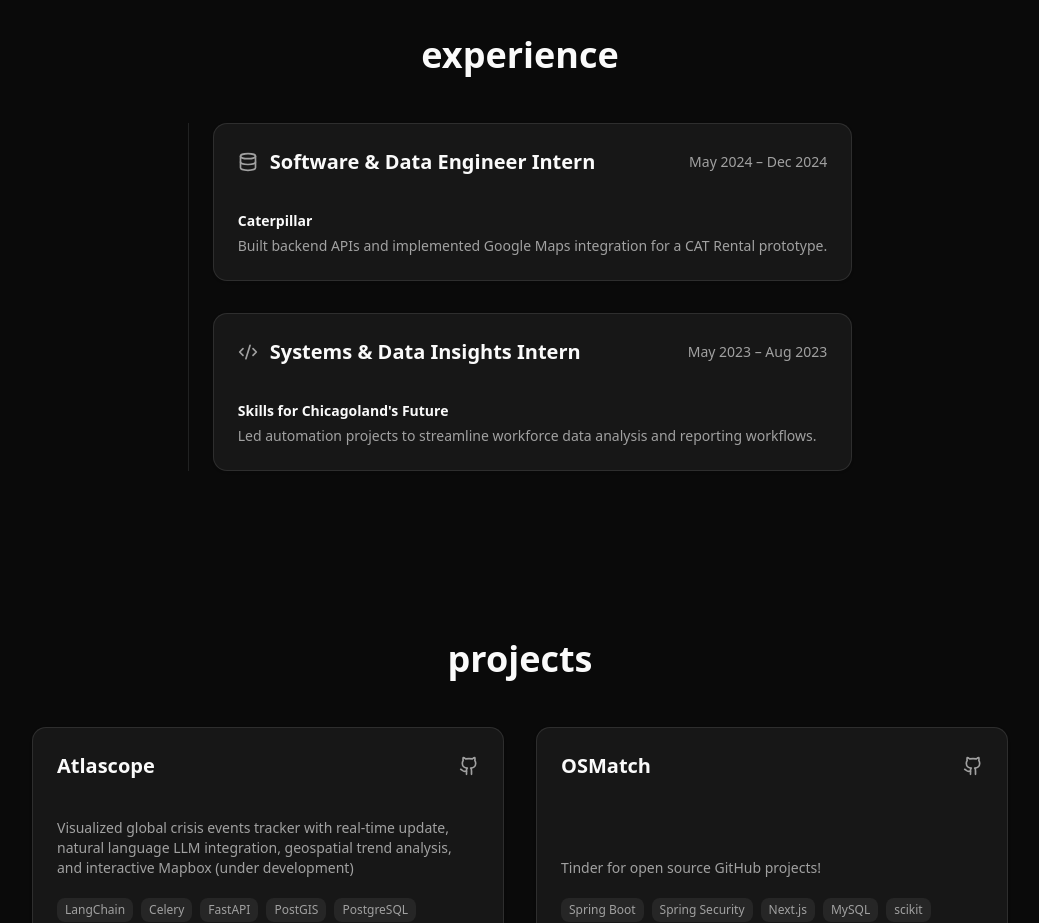
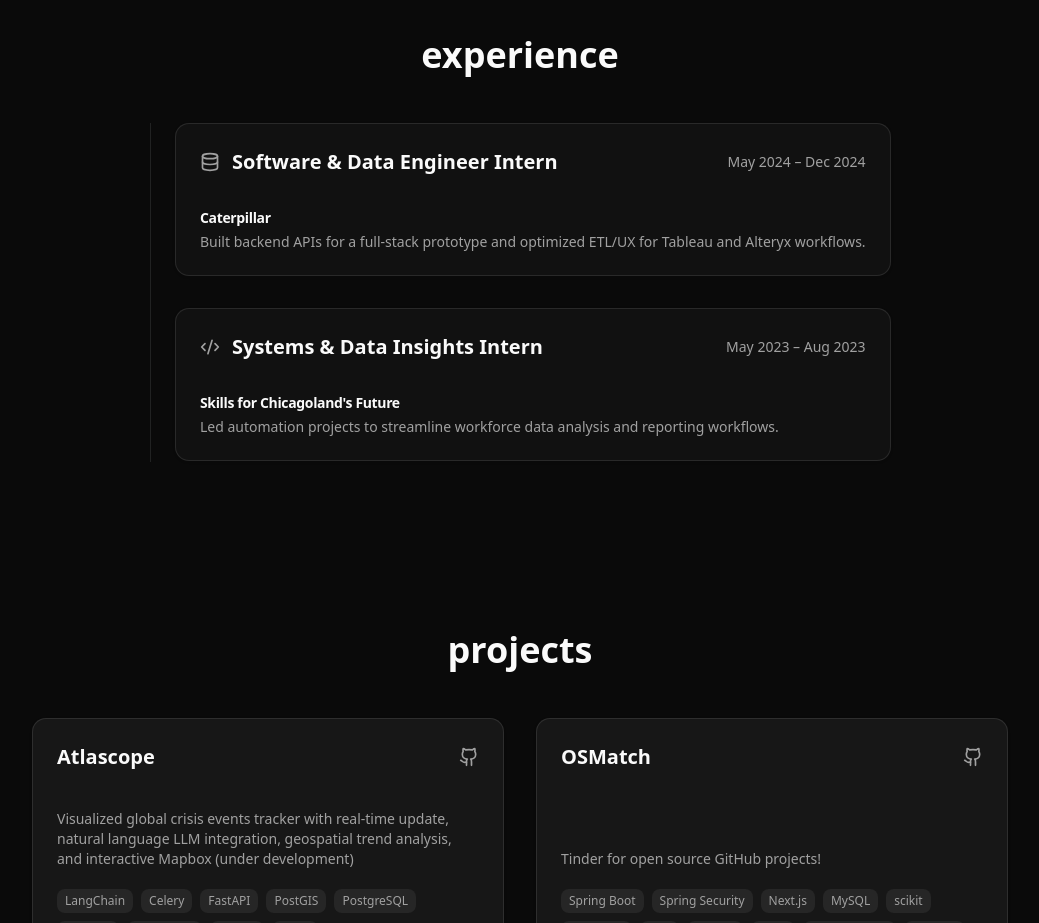
Before and after one commit to akashm6/current_portfolio, a Next.js app: page / in a window 1280 px wide. Shown: the part 1380-2303 px from the top of the page, without its empty margins (120-1159 px from the left). Built offline with nearby package versions, Linux system fonts and the light colour scheme.

Commit message:
updated descriptions + skills

```diff
--- a/src/components/Experience.jsx
+++ b/src/components/Experience.jsx
@@ -25,7 +25,7 @@ const experiences = [
     timeframe: "May 2024 – Dec 2024",
     icon: Database,
     description:
-      "Built backend APIs and implemented Google Maps integration for a CAT Rental prototype.",
+      "Built backend APIs for a full-stack prototype and optimized ETL/UX for Tableau and Alteryx workflows.",
     details: [
       "Developed a full-stack rental app prototype using Next.js and Flask; tested AWS SES notifications with 50,000+ simulated users at 99%+ deliverability and optimized Google Maps API for sub 500ms tracking update times.",
       "Optimized Tableau dashboards for 800+ daily users, improving UX and reducing manual updates by 30% using TabPy scripting.",
@@ -34,11 +34,15 @@ const experiences = [
     skills: [
       "Next.js",
       "Flask",
-      "Google Maps API",
-      "AWS SES",
+      "Python",
       "Tableau",
       "Alteryx",
-      "PostgreSQL",
+      "SQL",
+      "AWS",
+      "Snowflake",
+      "TabPy",
+      "Google Maps API",
+      "UI/UX",
     ],
   },
   {
@@ -86,13 +90,13 @@ export default function Experience() {
         {experiences.map((exp, i) => (
           <motion.div
             key={i}
-            whileHover={{ scale: 1.02 }}
-            transition={{ type: "spring", stiffness: 200 }}
-            className="relative group"
+            whileHover={{ scale: 1.01 }}
+            transition={{ duration: 0.2, ease: "easeOut" }}
+            className="relative group will-change-transform"
           >
             <Card
               onClick={() => setOpenModalIndex(i)}
-              className="cursor-pointer group-hover:shadow-lg transition-shadow"
+              className="cursor-pointer transition-all duration-300 group-hover:shadow-[0_0_0.5rem_#a855f7]/30 border border-border bg-muted/30 hover:border-purple-500/60"
             >
               <CardHeader className="flex items-center justify-between space-y-0 pb-2">
                 <div className="flex items-center gap-3">
@@ -104,27 +108,32 @@ export default function Experience() {
                 </span>
               </CardHeader>
               <CardContent className="pt-0">
-                <span className="text-sm font-semibold text-foreground">
+                <span className="text-sm font-semibold text-foreground block mb-1 tracking-tight">
                   {exp.company}
                 </span>
-                {exp.description && (
-                  <p className="text-sm text-muted-foreground mt-1">
-                    {exp.description}
-                  </p>
-                )}
+                <CardDescription>
+                  {exp.description && (
+                    <p className="text-sm text-muted-foreground leading-snug">
+                      {exp.description}
+                    </p>
+                  )}
+                </CardDescription>
               </CardContent>
             </Card>
 
             <AnimatePresence>
               {openModalIndex === i && (
                 <Dialog open onOpenChange={() => setOpenModalIndex(null)}>
-                  <DialogContent className="max-w-lg" forceMount>
+                  <DialogContent
+                    className="max-w-lg cursor-default [&>button]:cursor-pointer"
+                    forceMount
+                  >
                     <motion.div
                       key="modal"
                       initial={{ opacity: 0, scale: 0.95 }}
                       animate={{ opacity: 1, scale: 1 }}
                       exit={{ opacity: 0, scale: 0.95 }}
-                      transition={{ duration: 0.25 }}
+                      transition={{ duration: 0.15 }}
                       className="bg-background text-foreground rounded-lg shadow-lg p-6"
                     >
                       <DialogHeader>
```
